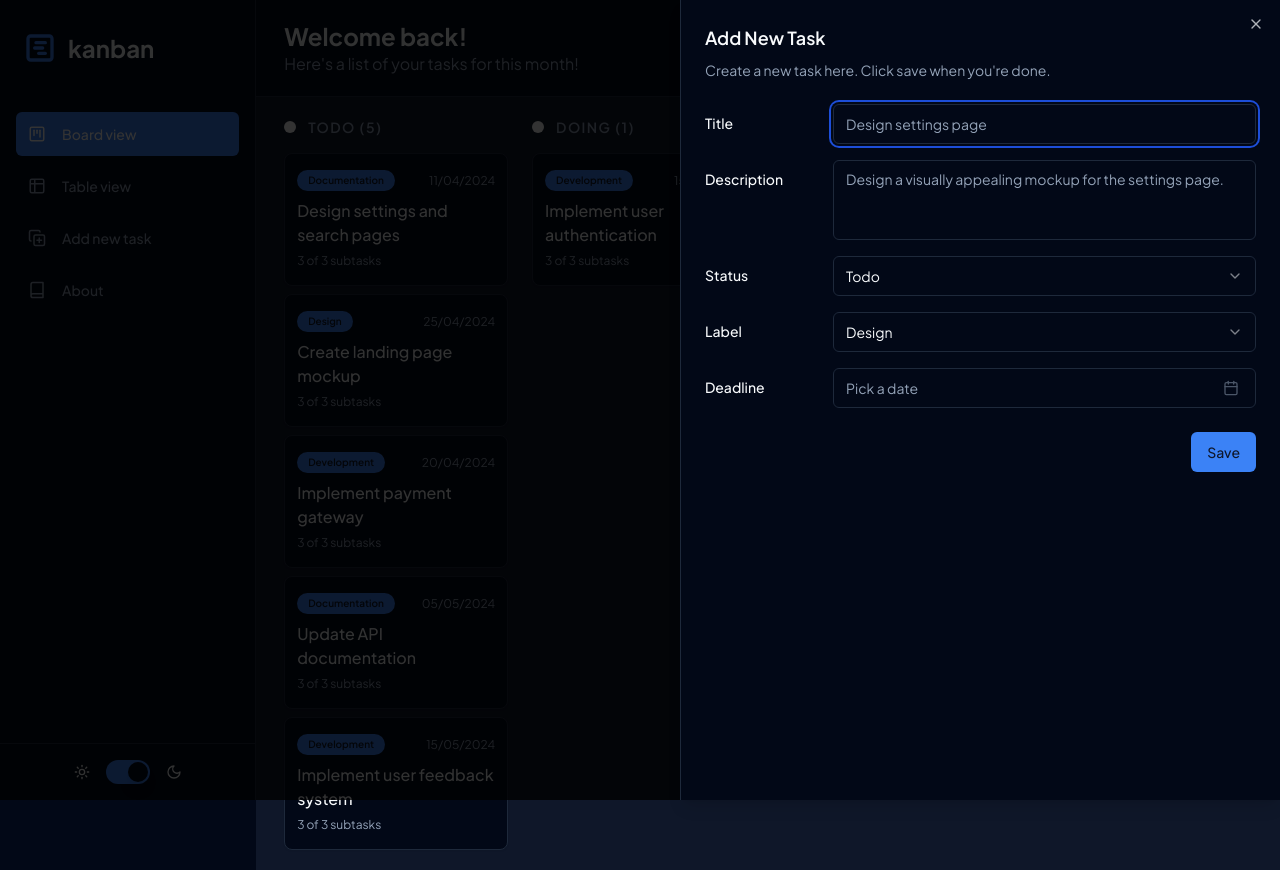
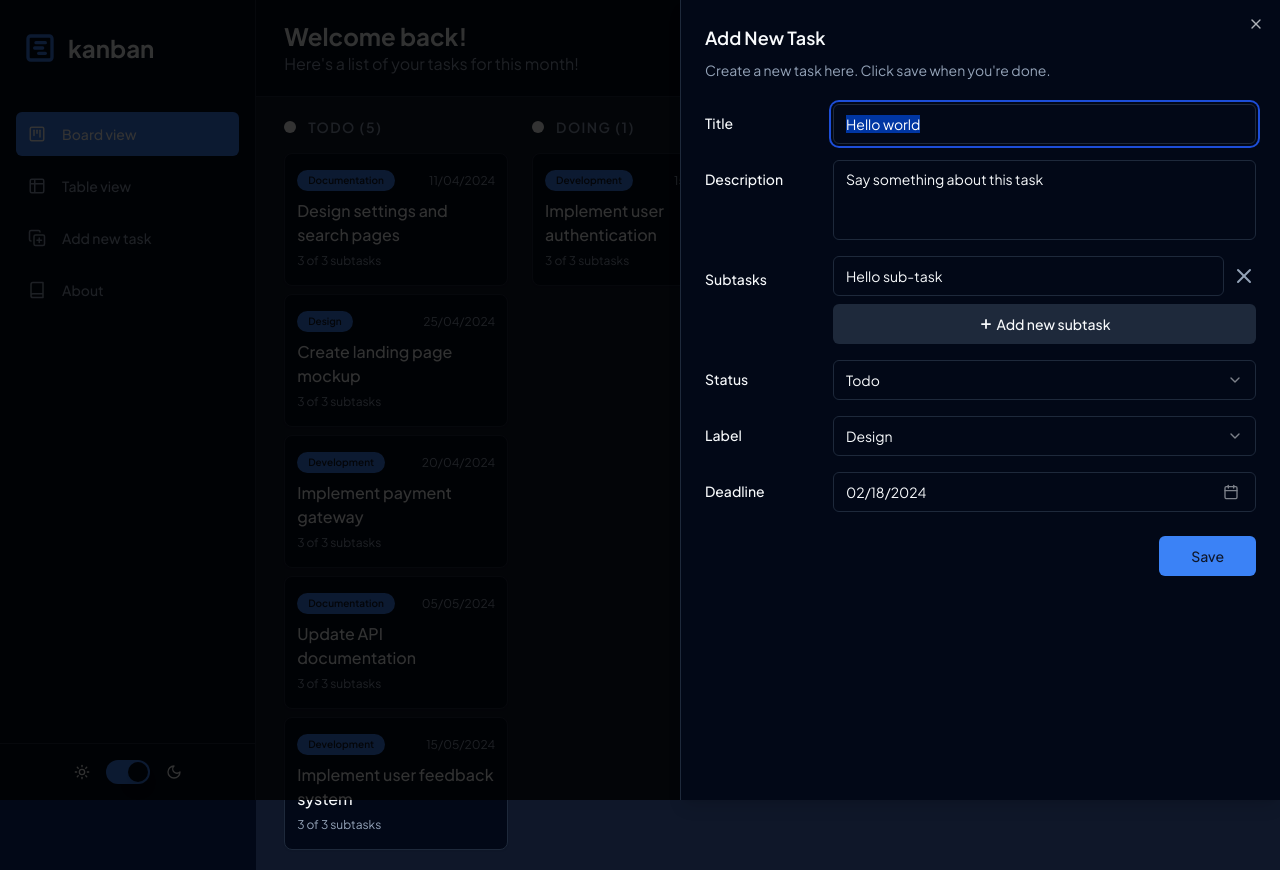
Before and after one commit to kimhuy011199/react-kanban, a React (Vite) app: page / in a window 1280 px wide. Both pictures are taken after a click on the button "Add new task". Built offline with nearby package versions, Linux system fonts and the light colour scheme.

Commit message:
Handle render list subtasks

```diff
--- a/package.json
+++ b/package.json
@@ -27,12 +27,14 @@
     "react-hook-form": "^7.51.1",
     "tailwind-merge": "^2.2.2",
     "tailwindcss-animate": "^1.0.7",
+    "uuid": "^9.0.1",
     "zod": "^3.22.4"
   },
   "devDependencies": {
     "@types/node": "^20.11.28",
     "@types/react": "^18.2.64",
     "@types/react-dom": "^18.2.21",
+    "@types/uuid": "^9.0.8",
     "@typescript-eslint/eslint-plugin": "^7.1.1",
     "@typescript-eslint/parser": "^7.1.1",
     "@vitejs/plugin-react-swc": "^3.5.0",
--- a/src/components/NewTodoSheet.tsx
+++ b/src/components/NewTodoSheet.tsx
@@ -13,7 +13,7 @@ const NewTodoSheet = ({ children }: { children: ReactNode }) => {
   return (
     <Sheet>
       <SheetTrigger asChild>{children}</SheetTrigger>
-      <SheetContent className="sm:max-w-[600px]">
+      <SheetContent className="sm:max-w-[600px] overflow-y-scroll max-h-screen">
         <SheetHeader>
           <SheetTitle>Add New Task</SheetTitle>
           <SheetDescription>
--- a/src/components/TodoForm.tsx
+++ b/src/components/TodoForm.tsx
@@ -1,6 +1,8 @@
+import { useState } from 'react';
+import { v4 as uuidv4 } from 'uuid';
 import { z } from 'zod';
 import { zodResolver } from '@hookform/resolvers/zod';
-import { useForm } from 'react-hook-form';
+import { useForm, useFieldArray } from 'react-hook-form';
 import { Button } from '@/components/ui/button';
 import {
   Form,
@@ -19,11 +21,16 @@ import {
   SelectTrigger,
   SelectValue,
 } from './ui/select';
-import { TODO_BADGE_TYPE, TODO_STATUS } from '@/lib/constants';
+import {
+  LIMITED_SUBTASKS,
+  TODO_BADGE_TYPE,
+  TODO_STATUS,
+} from '@/lib/constants';
 import { Popover, PopoverContent, PopoverTrigger } from './ui/popover';
 import { cn } from '@/lib/utils';
-import { CalendarIcon } from 'lucide-react';
+import { CalendarIcon, Plus, X } from 'lucide-react';
 import { Calendar } from './ui/calendar';
+import { formatCalendarDate } from '@/lib/format-date';
 
 const formSchema = z.object({
   title: z
@@ -40,21 +47,61 @@ const formSchema = z.object({
       message: 'Description must not be longer than 120 characters.',
     })
     .optional(),
+  subtasks: z
+    .array(
+      z.object({
+        id: z.string(),
+        title: z
+          .string()
+          .min(5, {
+            message: 'Title must be at least 5 characters.',
+          })
+          .max(50, {
+            message: 'Title must not be longer than 50 characters.',
+          }),
+        isCompleted: z.boolean(),
+      })
+    )
+    .optional(),
   status: z.string(),
   label: z.string(),
   deadline: z.any(),
 });
 
+const defaultValues = {
+  title: 'Hello world',
+  description: 'Say something about this task',
+  subtasks: [
+    {
+      id: '1',
+      title: 'Hello sub-task',
+      isCompleted: false,
+    },
+  ],
+  status: TODO_STATUS[0].value,
+  label: TODO_BADGE_TYPE[0].value,
+  deadline: new Date('02/18/2024'),
+};
+// const defaultValues = {
+//   title: '',
+//   description: '',
+//   subtasks: [],
+//   status: TODO_STATUS[0].value,
+//   label: TODO_BADGE_TYPE[0].value,
+//   deadline: new Date(),
+// };
+
 const TodoForm = () => {
+  const [calendarOpen, setCalendarOpen] = useState(false);
   const form = useForm<z.infer<typeof formSchema>>({
     resolver: zodResolver(formSchema),
-    defaultValues: {
-      title: '',
-      description: '',
-      status: TODO_STATUS[0].value,
-      label: TODO_BADGE_TYPE[0].value,
-      deadline: '',
-    },
+    defaultValues,
+  });
+
+  const { fields, append, remove } = useFieldArray({
+    name: 'subtasks',
+    control: form.control,
+    keyName: '_id',
   });
 
   const { isSubmitting } = form.formState;
@@ -72,13 +119,9 @@ const TodoForm = () => {
           render={({ field }) => (
             <FormItem className="flex">
               <FormLabel className="min-w-32 mt-5">Title</FormLabel>
-              <div className="flex flex-col w-full gap-2">
+              <div className="flex flex-col w-full gap-1">
                 <FormControl>
-                  <Input
-                    placeholder="Design settings page"
-                    disabled={isSubmitting}
-                    {...field}
-                  />
+                  <Input disabled={isSubmitting} {...field} />
                 </FormControl>
                 <FormMessage />
               </div>
@@ -95,7 +138,6 @@ const TodoForm = () => {
                 <FormControl>
                   <Textarea
                     className="resize-none"
-                    placeholder="Design a visually appealing mockup for the settings page."
                     disabled={isSubmitting}
                     {...field}
                   />
@@ -105,6 +147,52 @@ const TodoForm = () => {
             </FormItem>
           )}
         />
+        <div className="flex pt-2">
+          <FormLabel className="min-w-32 mt-4">Subtasks</FormLabel>
+          <ul className="flex flex-col w-full gap-2">
+            {fields.map((field, index) => (
+              <li key={field._id} className="flex gap-2">
+                <FormField
+                  control={form.control}
+                  name={`subtasks.${index}.title`}
+                  render={({ field }) => (
+                    <FormItem className="space-y-0 w-full">
+                      <FormControl>
+                        <Input disabled={isSubmitting} {...field} />
+                      </FormControl>
+                      <FormMessage />
+                    </FormItem>
+                  )}
+                />
+                <Button
+                  variant="ghost"
+                  type="button"
+                  className="p-0 text-muted-foreground hover:bg-transparent"
+                  onClick={() => remove(index)}
+                  disabled={isSubmitting}
+                >
+                  <X />
+                </Button>
+              </li>
+            ))}
+            <Button
+              variant="secondary"
+              type="button"
+              className="flex w-full text-sm"
+              onClick={() =>
+                append({
+                  id: uuidv4(),
+                  title: '',
+                  isCompleted: false,
+                })
+              }
+              disabled={fields?.length > LIMITED_SUBTASKS || isSubmitting}
+            >
+              <Plus size={14} strokeWidth={3} />
+              <span className="pl-1">Add new subtask</span>
+            </Button>
+          </ul>
+        </div>
         <FormField
           control={form.control}
           name="status"
@@ -142,7 +230,7 @@ const TodoForm = () => {
               <Select onValueChange={field.onChange} defaultValue={field.value}>
                 <FormControl>
                   <SelectTrigger>
-                    <SelectValue placeholder="Select a todo status" />
+                    <SelectValue placeholder="Select a todo label" />
                   </SelectTrigger>
                 </FormControl>
                 <SelectContent>
@@ -167,7 +255,7 @@ const TodoForm = () => {
           render={({ field }) => (
             <FormItem className="flex">
               <FormLabel className="min-w-32 mt-5">Deadline</FormLabel>
-              <Popover>
+              <Popover open={calendarOpen} onOpenChange={setCalendarOpen}>
                 <PopoverTrigger asChild>
                   <FormControl>
                     <Button
@@ -178,7 +266,7 @@ const TodoForm = () => {
                       )}
                     >
                       {field.value ? (
-                        new Intl.DateTimeFormat('en-US').format(field.value)
+                        formatCalendarDate(field.value)
                       ) : (
                         <span>Pick a date</span>
                       )}
@@ -191,8 +279,8 @@ const TodoForm = () => {
                     mode="single"
                     selected={field.value}
                     onSelect={(e) => {
+                      setCalendarOpen(false);
                       field.onChange(e);
-                      console.log(e);
                     }}
                     disabled={(date) => date < new Date('1900-01-01')}
                     initialFocus
@@ -204,7 +292,9 @@ const TodoForm = () => {
           )}
         />
         <div className="flex justify-end pt-4">
-          <Button type="submit">Save</Button>
+          <Button className="px-8" type="submit">
+            Save
+          </Button>
         </div>
       </form>
     </Form>
--- a/src/lib/constants.ts
+++ b/src/lib/constants.ts
@@ -11,3 +11,5 @@ export const TODO_BADGE_TYPE = [
   { id: 3, label: 'Testing', value: 'testing' },
   { id: 4, label: 'Documentation', value: 'documentation' },
 ];
+
+export const LIMITED_SUBTASKS = 7;
--- /dev/null
+++ b/src/lib/format-date.ts
@@ -0,0 +1,9 @@
+export const formatCalendarDate = (date: Date) => {
+  const options: any = {
+    year: 'numeric',
+    month: '2-digit',
+    day: '2-digit',
+  };
+
+  return new Intl.DateTimeFormat('en-US', options).format(date);
+};
```
Also changed, not shown: 1 other file (tests, documents, lock files or other folders).
